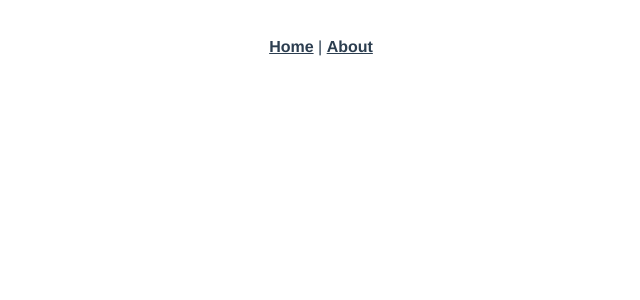
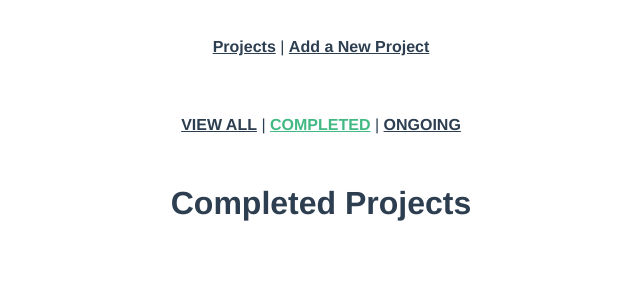
Before and after one commit to elhamhashemi56/vue-project-planner, a Vue app: page /completed in a window 1280 px wide. Before the commit this address had no page. Shown: the top 300 px of the page, without its empty margins (319-959 px from the left). Built offline with nearby package versions, Linux system fonts and the light colour scheme.

Commit message:
install und implement Routs und Projects.json

```diff
--- a/package.json
+++ b/package.json
@@ -8,6 +8,7 @@
   },
   "dependencies": {
     "core-js": "^3.8.3",
+    "json-server": "^0.17.3",
     "vue": "^3.2.13",
     "vue-router": "^4.0.3"
   },
--- a/src/App.vue
+++ b/src/App.vue
@@ -1,8 +1,9 @@
 <template>
   <nav>
-    <router-link to="/">Home</router-link> |
-    <router-link to="/about">About</router-link>
+    <router-link to="/">Projects</router-link> |
+    <router-link :to="{name:'CreateProject'}">Add a New Project</router-link>
   </nav>
+
   <router-view/>
 </template>
 
--- a/src/components/HelloWorld.vue
+++ /dev/null
@@ -1,58 +0,0 @@
-<template>
-  <div class="hello">
-    <h1>{{ msg }}</h1>
-    <p>
-      For a guide and recipes on how to configure / customize this project,<br>
-      check out the
-      <a href="https://cli.vuejs.org" target="_blank" rel="noopener">vue-cli documentation</a>.
-    </p>
-    <h3>Installed CLI Plugins</h3>
-    <ul>
-      <li><a href="https://github.com/vuejs/vue-cli/tree/dev/packages/%40vue/cli-plugin-babel" target="_blank" rel="noopener">babel</a></li>
-      <li><a href="https://github.com/vuejs/vue-cli/tree/dev/packages/%40vue/cli-plugin-router" target="_blank" rel="noopener">router</a></li>
-    </ul>
-    <h3>Essential Links</h3>
-    <ul>
-      <li><a href="https://vuejs.org" target="_blank" rel="noopener">Core Docs</a></li>
-      <li><a href="https://forum.vuejs.org" target="_blank" rel="noopener">Forum</a></li>
-      <li><a href="https://chat.vuejs.org" target="_blank" rel="noopener">Community Chat</a></li>
-      <li><a href="https://twitter.com/vuejs" target="_blank" rel="noopener">Twitter</a></li>
-      <li><a href="https://news.vuejs.org" target="_blank" rel="noopener">News</a></li>
-    </ul>
-    <h3>Ecosystem</h3>
-    <ul>
-      <li><a href="https://router.vuejs.org" target="_blank" rel="noopener">vue-router</a></li>
-      <li><a href="https://vuex.vuejs.org" target="_blank" rel="noopener">vuex</a></li>
-      <li><a href="https://github.com/vuejs/vue-devtools#vue-devtools" target="_blank" rel="noopener">vue-devtools</a></li>
-      <li><a href="https://vue-loader.vuejs.org" target="_blank" rel="noopener">vue-loader</a></li>
-      <li><a href="https://github.com/vuejs/awesome-vue" target="_blank" rel="noopener">awesome-vue</a></li>
-    </ul>
-  </div>
-</template>
-
-<script>
-export default {
-  name: 'HelloWorld',
-  props: {
-    msg: String
-  }
-}
-</script>
-
-<!-- Add "scoped" attribute to limit CSS to this component only -->
-<style scoped>
-h3 {
-  margin: 40px 0 0;
-}
-ul {
-  list-style-type: none;
-  padding: 0;
-}
-li {
-  display: inline-block;
-  margin: 0 10px;
-}
-a {
-  color: #42b983;
-}
-</style>
--- a/src/router/index.js
+++ b/src/router/index.js
@@ -1,20 +1,33 @@
 import { createRouter, createWebHistory } from 'vue-router'
-import HomeView from '../views/HomeView.vue'
+import AllProjects from "../views/projects/AllProjects.vue"
+import CreateProject from "../views/CreateProject.vue"
+import CompletedProjects from "../views/projects/CompletedProjects.vue"
+import OnGoingProjects from "../views/projects/OnGoingProjects.vue"
 
 const routes = [
   {
     path: '/',
-    name: 'home',
-    component: HomeView
+    name: 'AllProjects',
+    component: AllProjects
   },
   {
-    path: '/about',
-    name: 'about',
-    // route level code-splitting
-    // this generates a separate chunk (about.[hash].js) for this route
-    // which is lazy-loaded when the route is visited.
-    component: () => import(/* webpackChunkName: "about" */ '../views/AboutView.vue')
-  }
+    path: '/newProject',
+    name: 'CreateProject',
+    component: CreateProject
+
+  },
+  {
+    path: '/completed',
+    name: 'CompletedProjects',
+    component: CompletedProjects
+
+  },
+  {
+    path: '/ongoing',
+    name: 'OnGoingProjects',
+    component: OnGoingProjects
+
+  },
 ]
 
 const router = createRouter({
--- a/src/views/AboutView.vue
+++ /dev/null
@@ -1,5 +0,0 @@
-<template>
-  <div class="about">
-    <h1>This is an about page</h1>
-  </div>
-</template>
--- /dev/null
+++ b/src/views/CreateProject.vue
@@ -0,0 +1,13 @@
+<template>
+  <h2>creat new project</h2>
+</template>
+
+<script>
+export default {
+
+}
+</script>
+
+<style>
+
+</style>
--- a/src/views/HomeView.vue
+++ /dev/null
@@ -1,18 +0,0 @@
-<template>
-  <div class="home">
-    <img alt="Vue logo" src="../assets/logo.png">
-    <HelloWorld msg="Welcome to Your Vue.js App"/>
-  </div>
-</template>
-
-<script>
-// @ is an alias to /src
-import HelloWorld from '@/components/HelloWorld.vue'
-
-export default {
-  name: 'HomeView',
-  components: {
-    HelloWorld
-  }
-}
-</script>
--- /dev/null
+++ b/src/views/projects/AllProjects.vue
@@ -0,0 +1,20 @@
+<template>
+
+  <nav>
+    <router-link to="/">VIEW ALL</router-link> |
+    <router-link :to="{name:'CompletedProjects'}">COMPLETED</router-link> |
+    <router-link :to="{name:'OnGoingProjects'}">ONGOING</router-link>
+  </nav>
+  <h1>All projects</h1>
+  <router-view/>
+</template>
+
+<script>
+export default {
+
+}
+</script>
+
+<style>
+
+</style>
--- /dev/null
+++ b/src/views/projects/CompletedProjects.vue
@@ -0,0 +1,19 @@
+<template>
+    <nav>
+    <router-link to="/">VIEW ALL</router-link> |
+    <router-link :to="{name:'CompletedProjects'}">COMPLETED</router-link> |
+    <router-link :to="{name:'OnGoingProjects'}">ONGOING</router-link>
+  </nav>
+  <h1>Completed Projects</h1>
+  <router-view/>
+</template>
+
+<script>
+export default {
+
+}
+</script>
+
+<style>
+
+</style>
--- /dev/null
+++ b/src/views/projects/OnGoingProjects.vue
@@ -0,0 +1,19 @@
+<template>
+  <nav>
+    <router-link to="/">VIEW ALL</router-link> |
+    <router-link :to="{name:'CompletedProjects'}">COMPLETED</router-link> |
+    <router-link :to="{name:'OnGoingProjects'}">ONGOING</router-link>
+  </nav>
+  <h1>On Going Projects</h1>
+  <router-view/>
+</template>
+
+<script>
+export default {
+
+}
+</script>
+
+<style>
+
+</style>
```
Also changed, not shown: data/projects.json (added, +7 -0 lines), 1 other file (tests, documents, lock files or other folders).
